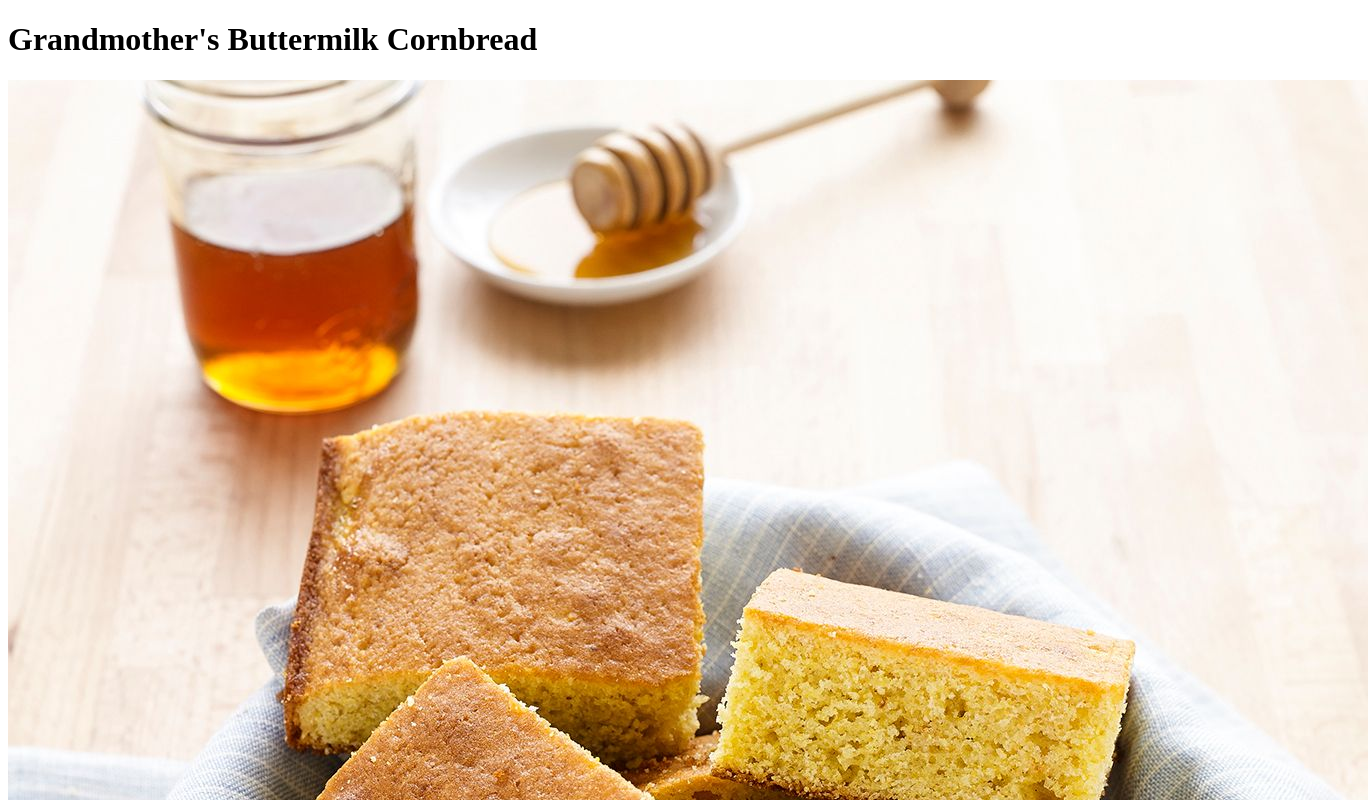
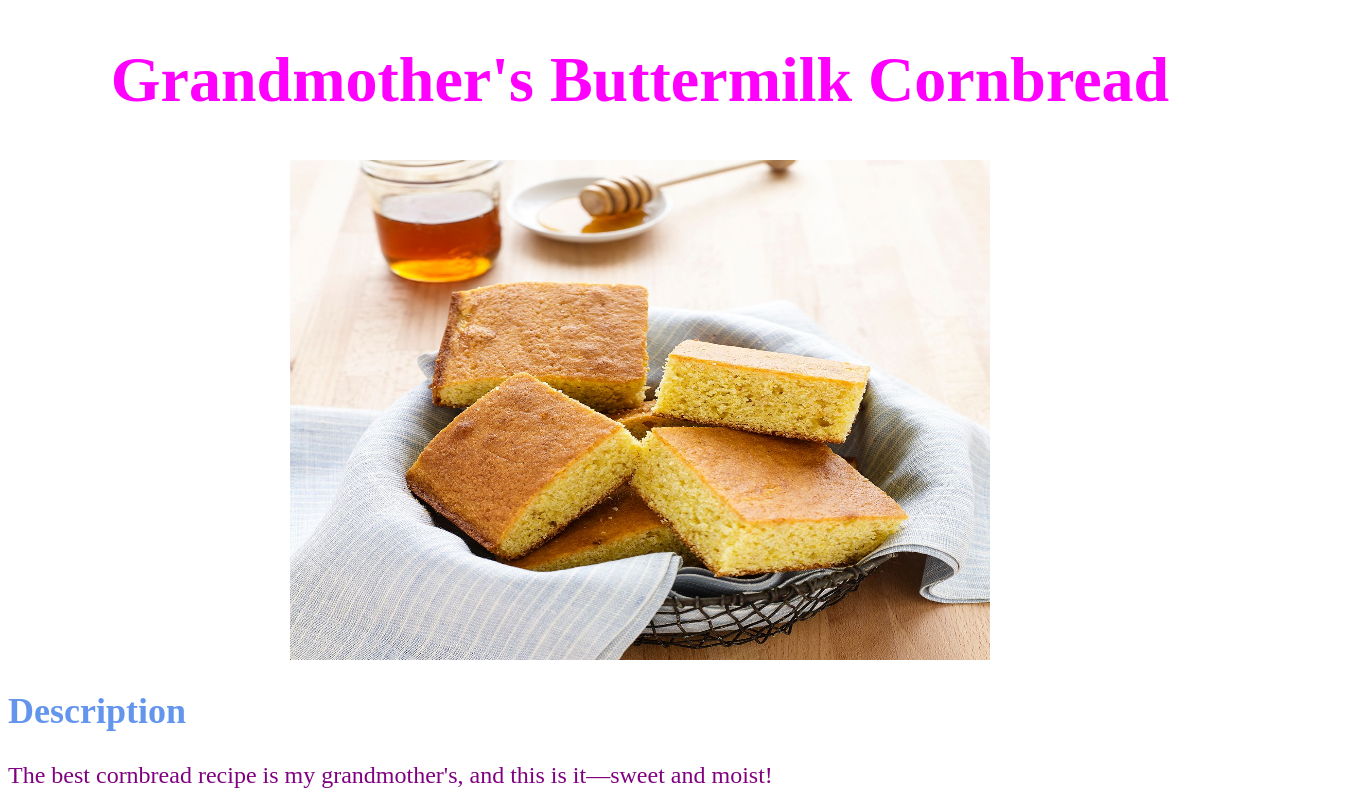
Before and after one commit to DRCourington/odin-recipes, a plain HTML site: page recipes/cornbread.html in a window 1280 px wide. Shown: the top 800 px of the page, 1368 px wide, since content can reach past the window. Drawn offline with Linux system fonts and the light colour scheme.

Commit message:
Cascading style sheets added to website
Added style to the index.html file by aligning text, coloring text,
and sizing images.
Added style to all recipes in the recipes directory;
	- Resized images to fit better on screen
	- Recolored text to show comprehension of
	  course material
	- Changed font of several elements to look
	  better on screen

```diff
--- a/recipes/cornbread.html
+++ b/recipes/cornbread.html
@@ -8,13 +8,15 @@
 
     <title>Grandmother's Buttemilk Cornbread</title>
 
+    <Link rel="stylesheet" href="style.css">
+
 </head>
 
 <body>
 
     <h1>Grandmother's Buttermilk Cornbread</h1>
 
-    <img src="images/cornbread.jpeg" alt="Delicious Cornbread">
+    <img src="images/cornbread.jpeg" alt="Delicious Cornbread" class="center">
 
     <h2>Description</h2>
 
--- /dev/null
+++ b/recipes/style.css
@@ -0,0 +1,22 @@
+img {
+    height: 500px;
+    width: 700px;
+    display: block;
+    margin-left: auto;
+    margin-right: auto;
+}
+h1 {
+    font-size: 64px;
+    text-align: center;
+    color: magenta;
+}
+
+h2 {
+    font-size: 36px;
+    color:cornflowerblue;
+}
+
+ul, ol, p {
+    font-size: 24px;
+    color: purple;
+}
--- /dev/null
+++ b/style.css
@@ -0,0 +1,15 @@
+.cornbread, .homefries, .baconandegg {
+    height: auto;
+    width: 400px;
+}
+
+h1 {
+    font-size: 48px;
+    text-align: center;
+    font-weight: 1000;
+}
+
+li {
+    font-size: 26px;
+    color: blue;
+}
```
Also changed, not shown: index.html (+8 -0 lines), recipes/baconandegg.html (+3 -1 lines), recipes/homefries.html (+3 -1 lines).
